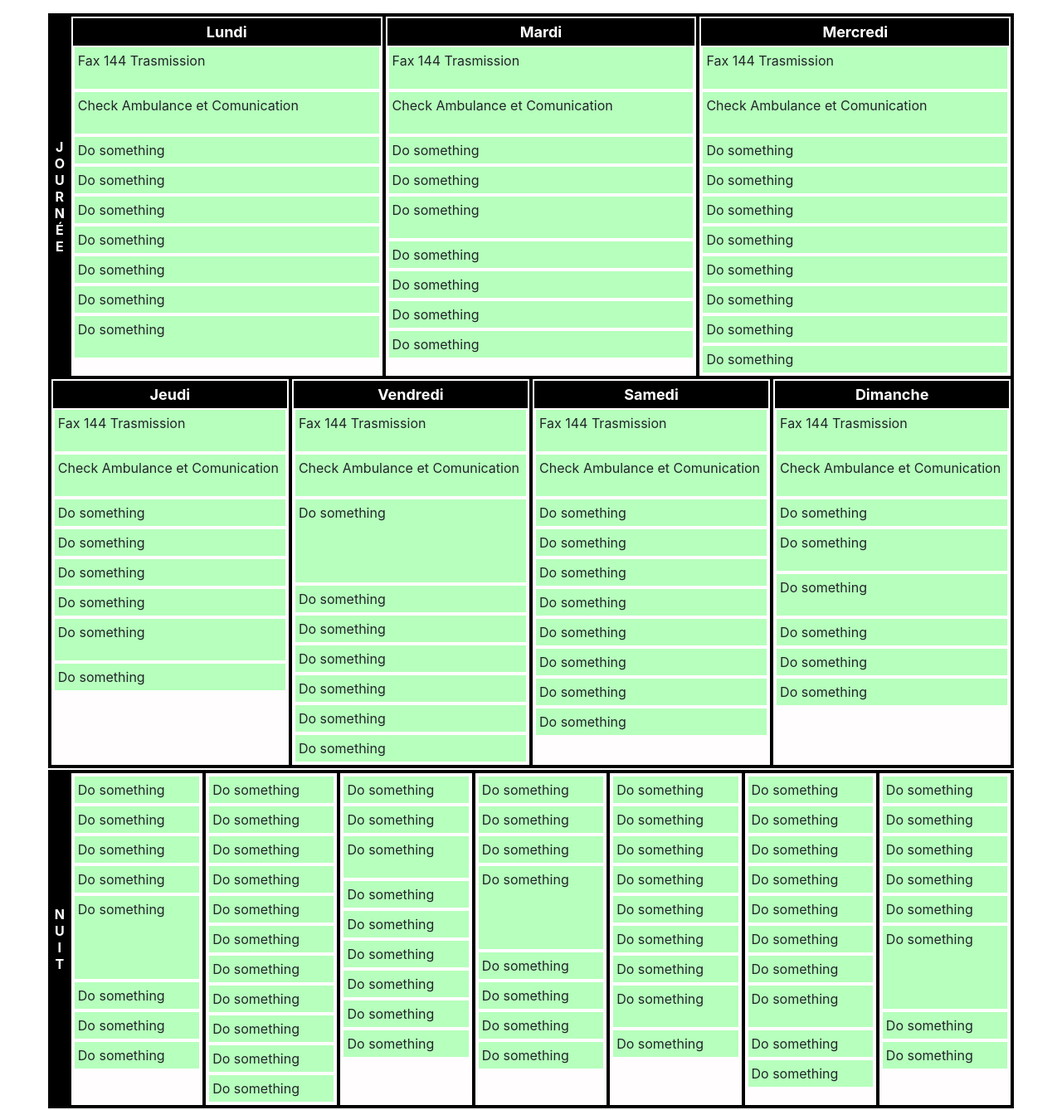
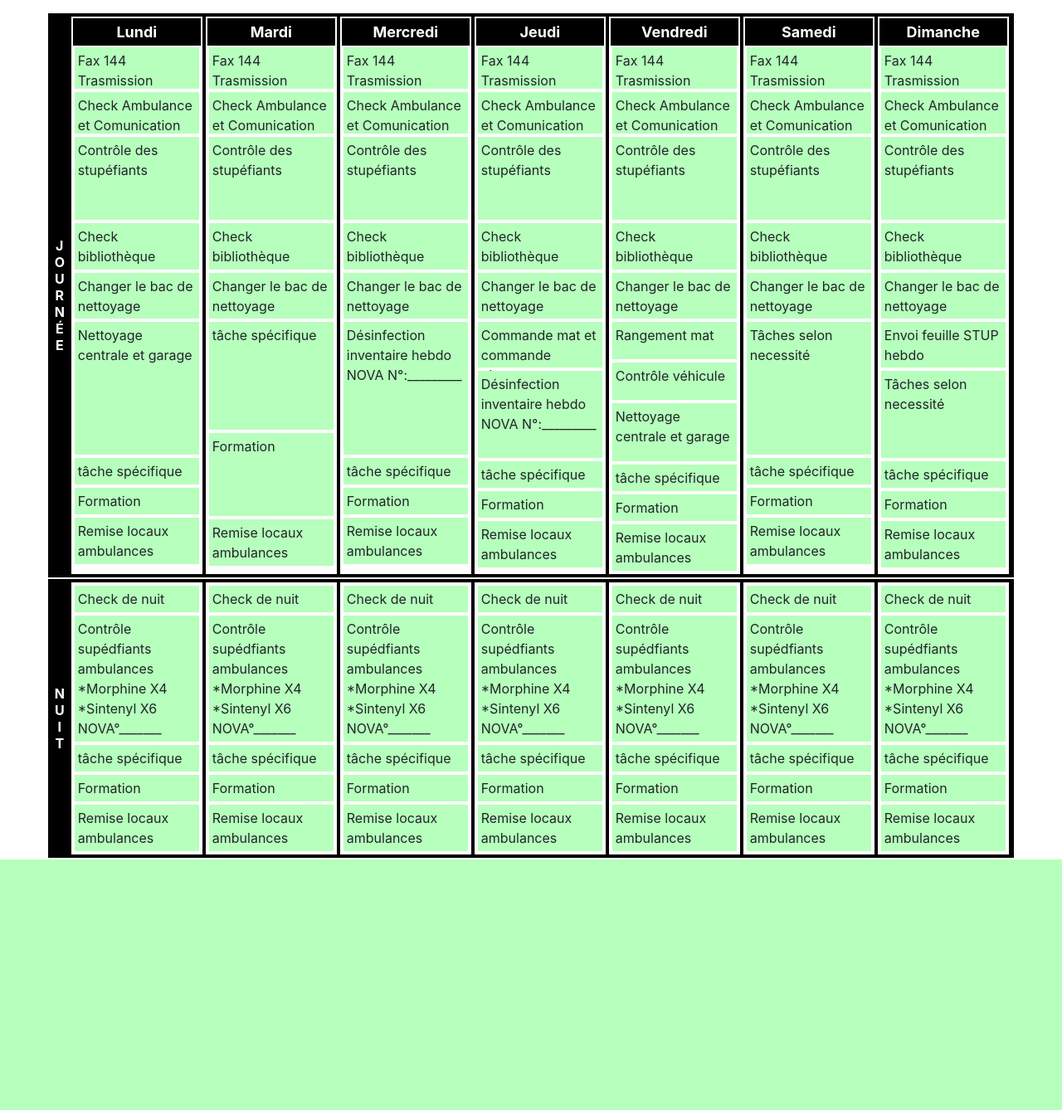
Before and after one commit to samuelroland/CSUNVB, a PHP site: page /view/todoListHome.php in a window 1280 px wide. Shown: the part 285-1623 px from the top of the page at 83% size. After the commit the page ends 1321 px from the top, so only its background shows below. Run offline with PHP 8.4, Linux system fonts and the light colour scheme; some libraries are stand-ins or nearby versions.

Commit message:
update todo liste fixe avec taches

```diff
--- a/css/styles.css
+++ b/css/styles.css
@@ -10,6 +10,7 @@
 
 .day {
     background-color: #fffdfd;
+    max-width: 158px;
     display: flex;
     flex-direction: column;
     flex-grow: 1;
@@ -38,6 +39,7 @@
     background-color: rgb(182, 255, 188);
     padding: 4px;
     margin: 2px;
+
 }
 
 .horizontal{
--- a/view/todoListHome.php
+++ b/view/todoListHome.php
@@ -29,89 +29,92 @@ $taches =['Reparer','titi','toto','tete'];
         <div class="dayheader">Lundi</div>
         <div class="hour" style="height:50px" title="Faire le fax 144">Fax 144 Trasmission</div>
         <div class="hour" style="height:50px" title="Controler les communication et si les ambulances sont prtes a partir">Check Ambulance et Comunication</div>
-        <div class="hour" title="Your text description">Do something</div>
-        <div class="hour" title="Your text description">Do something</div>
-        <div class="hour" title="Your text description">Do something</div>
-        <div class="hour" title="Your text description">Do something</div>
-        <div class="hour" title="Your text description">Do something</div>
-        <div class="hour" title="Your text description">Do something</div>
-        <div  style="height:50px" class="hour" title="Your text description">Do something</div>
+        <div class="hour" style="height:100px" title="Your text description">Contrôle des stupéfiants</div>
+        <div class="hour" title="Your text description">Check bibliothèque</div>
+        <div  style="height:55px" class="hour" title="Your text description">Changer le bac de nettoyage</div>
+        <div class="hour" style="height:160px" title="Your text description">Nettoyage centrale et garage</div>
+        <div class="hour" title="Your text description">tâche spécifique</div>
+        <div class="hour" title="Your text description">Formation</div>
+        <div class="hour" title="Your text description">Remise locaux ambulances</div>
     </div>
     <div class="day">
         <div class="dayheader">Mardi</div>
         <div class="hour" style="height:50px" title="Faire le fax 144">Fax 144 Trasmission</div>
         <div class="hour" style="height:50px" title="Controler les communication et si les ambulances sont prtes a partir">Check Ambulance et Comunication</div>
-        <div class="hour" title="Your text description">Do something</div>
-        <div class="hour" title="Your text description">Do something</div>
-        <div  style="height:50px" class="hour" title="Your text description">Do something</div>
-        <div class="hour" title="Your text description">Do something</div>
-        <div class="hour" title="Your text description">Do something</div>
-        <div class="hour" title="Your text description">Do something</div>
-        <div class="hour" title="Your text description">Do something</div>
+        <div class="hour" style="height:100px" title="Your text description">Contrôle des stupéfiants</div>
+        <div class="hour" title="Your text description">Check bibliothèque</div>
+        <div  style="height:55px" class="hour" title="Your text description">Changer le bac de nettoyage</div>
+        <div  style="height:130px" class="hour" title="Your text description">tâche spécifique</div>
+        <div style="height: 100px" class="hour" title="Your text description">Formation</div>
+        <div class="hour" title="Your text description">Remise locaux ambulances</div>
 
     </div>
     <div class="day">
         <div class="dayheader">Mercredi</div>
         <div class="hour" style="height:50px" title="Faire le fax 144">Fax 144 Trasmission</div>
         <div class="hour" style="height:50px" title="Controler les communication et si les ambulances sont prtes a partir">Check Ambulance et Comunication</div>
-        <div class="hour" title="Your text description">Do something</div>
-        <div class="hour" title="Your text description">Do something</div>
-        <div class="hour" title="Your text description">Do something</div>
-        <div class="hour" title="Your text description">Do something</div>
-        <div class="hour" title="Your text description">Do something</div>
-        <div class="hour" title="Your text description">Do something</div>
-        <div class="hour" title="Your text description">Do something</div>
-        <div class="hour" title="Your text description">Do something</div>
+        <div class="hour" style="height:100px" title="Your text description">Contrôle des stupéfiants</div>
+        <div class="hour" title="Your text description">Check bibliothèque</div>
+        <div  style="height:55px" class="hour" title="Your text description">Changer le bac de nettoyage</div>
+        <div class="hour" style="height:160px" title="Your text description">Désinfection inventaire hebdo NOVA N°:_________</div>
+        <div class="hour" title="Your text description">tâche spécifique</div>
+        <div class="hour" title="Your text description">Formation</div>
+        <div class="hour" title="Your text description">Remise locaux ambulances</div>
     </div>
     <div class="day">
         <div class="dayheader">Jeudi</div>
         <div class="hour" style="height:50px" title="Faire le fax 144">Fax 144 Trasmission</div>
         <div class="hour" style="height:50px" title="Controler les communication et si les ambulances sont prtes a partir">Check Ambulance et Comunication</div>
-        <div class="hour" title="Your text description">Do something</div>
-        <div class="hour" title="Your text description">Do something</div>
-        <div class="hour" title="Your text description">Do something</div>
-        <div class="hour" title="Your text description">Do something</div>
-        <div  style="height:50px" class="hour" title="Your text description">Do something</div>
-        <div class="hour" title="Your text description">Do something</div>
+        <div class="hour" style="height:100px" title="Your text description">Contrôle des stupéfiants</div>
+        <div class="hour" title="Your text description">Check bibliothèque</div>
+        <div  style="height:55px" class="hour" title="Your text description">Changer le bac de nettoyage</div>
+        <div  style="height:55px" class="hour" title="Your text description">Commande mat et commande pharma.</div>
+        <div class="hour" style="height:105px" title="Your text description">Désinfection inventaire hebdo NOVA N°:_________</div>
+        <div class="hour" title="Your text description">tâche spécifique</div>
+        <div class="hour" title="Your text description">Formation</div>
+        <div class="hour" title="Your text description">Remise locaux ambulances</div>
 
     </div>
     <div class="day">
         <div class="dayheader">Vendredi</div>
         <div class="hour" style="height:50px" title="Faire le fax 144">Fax 144 Trasmission</div>
         <div class="hour" style="height:50px" title="Controler les communication et si les ambulances sont prtes a partir">Check Ambulance et Comunication</div>
-        <div  style="height:100px" class="hour" title="Your text description">Do something</div>
-        <div class="hour" title="Your text description">Do something</div>
-        <div class="hour" title="Your text description">Do something</div>
-        <div class="hour" title="Your text description">Do something</div>
-        <div class="hour" title="Your text description">Do something</div>
-        <div class="hour" title="Your text description">Do something</div>
-        <div class="hour" title="Your text description">Do something</div>
+        <div class="hour" style="height:100px" title="Your text description">Contrôle des stupéfiants</div>
+        <div class="hour" title="Your text description">Check bibliothèque</div>
+        <div  style="height:55px" class="hour" title="Your text description">Changer le bac de nettoyage</div>
+        <div  style="height:45px" class="hour" title="Your text description">Rangement mat</div>
+        <div  style="height:45px" class="hour" title="Your text description">Contrôle véhicule</div>
+        <div class="hour" style="height:70px" title="Your text description">Nettoyage centrale et garage</div>
+        <div class="hour" title="Your text description">tâche spécifique</div>
+        <div class="hour" title="Your text description">Formation</div>
+        <div class="hour" title="Your text description">Remise locaux ambulances</div>
 
     </div>
     <div class="day">
         <div class="dayheader">Samedi</div>
         <div class="hour" style="height:50px" title="Faire le fax 144">Fax 144 Trasmission</div>
         <div class="hour" style="height:50px" title="Controler les communication et si les ambulances sont prtes a partir">Check Ambulance et Comunication</div>
-        <div class="hour" title="Your text description">Do something</div>
-        <div class="hour" title="Your text description">Do something</div>
-        <div class="hour" title="Your text description">Do something</div>
-        <div class="hour" title="Your text description">Do something</div>
-        <div class="hour" title="Your text description">Do something</div>
-        <div class="hour" title="Your text description">Do something</div>
-        <div class="hour" title="Your text description">Do something</div>
-        <div class="hour" title="Your text description">Do something</div>
+        <div class="hour" style="height:100px" title="Your text description">Contrôle des stupéfiants</div>
+        <div class="hour" title="Your text description">Check bibliothèque</div>
+        <div  style="height:55px" class="hour" title="Your text description">Changer le bac de nettoyage</div>
+        <div class="hour" style="height:160px" title="Your text description">Tâches selon necessité</div>
+        <div class="hour" title="Your text description">tâche spécifique</div>
+        <div class="hour" title="Your text description">Formation</div>
+        <div class="hour" title="Your text description">Remise locaux ambulances</div>
 
     </div>
     <div class="day">
         <div class="dayheader">Dimanche</div>
         <div class="hour" style="height:50px" title="Faire le fax 144">Fax 144 Trasmission</div>
         <div class="hour" style="height:50px" title="Controler les communication et si les ambulances sont prtes a partir">Check Ambulance et Comunication</div>
-        <div class="hour" title="Your text description">Do something</div>
-        <div  style="height:50px" class="hour" title="Your text description">Do something</div>
-        <div  style="height:50px" class="hour" title="Your text description">Do something</div>
-        <div class="hour" title="Your text description">Do something</div>
-        <div class="hour" title="Your text description">Do something</div>
-        <div class="hour" title="Your text description">Do something</div>
+        <div class="hour" style="height:100px" title="Your text description">Contrôle des stupéfiants</div>
+        <div class="hour" title="Your text description">Check bibliothèque</div>
+        <div  style="height:55px" class="hour" title="Your text description">Changer le bac de nettoyage</div>
+        <div class="hour"  style="height:55px" title="Your text description">Envoi feuille STUP hebdo</div>
+        <div class="hour" style="height:105px" title="Your text description">Tâches selon necessité</div>
+        <div class="hour" title="Your text description">tâche spécifique</div>
+        <div class="hour" title="Your text description">Formation</div>
+        <div class="hour" title="Your text description">Remise locaux ambulances</div>
 
     </div>
 
@@ -122,97 +125,81 @@ $taches =['Reparer','titi','toto','tete'];
     <div class="horizontal nuitcolor"> <span style="font-weight: bold">NUIT</span> </div>
     <div class="day">
 
-        <div class="hour" title="Your text description">Do something</div>
-        <div class="hour" title="Your text description">Do something</div>
-        <div class="hour" title="Your text description">Do something</div>
-        <div class="hour" title="Your text description">Do something</div>
-        <div  style="height:100px" class="hour" title="Your text description">Do something</div>
-        <div class="hour" title="Your text description">Do something</div>
-        <div class="hour" title="Your text description">Do something</div>
-        <div class="hour" title="Your text description">Do something</div>
-
-    </div>
-    <div class="day">
-
-        <div class="hour" title="Your text description">Do something</div>
-        <div class="hour" title="Your text description">Do something</div>
-        <div class="hour" title="Your text description">Do something</div>
-        <div class="hour" title="Your text description">Do something</div>
-        <div class="hour" title="Your text description">Do something</div>
-        <div class="hour" title="Your text description">Do something</div>
-        <div class="hour" title="Your text description">Do something</div>
-        <div class="hour" title="Your text description">Do something</div>
-        <div class="hour" title="Your text description">Do something</div>
-        <div class="hour" title="Your text description">Do something</div>
-        <div class="hour" title="Your text description">Do something</div>
-
-    </div>
-    <div class="day">
-
-        <div class="hour" title="Your text description">Do something</div>
-        <div class="hour" title="Your text description">Do something</div>
-        <div  style="height:50px" class="hour" title="Your text description">Do something</div>
-        <div class="hour" title="Your text description">Do something</div>
-        <div class="hour" title="Your text description">Do something</div>
-        <div class="hour" title="Your text description">Do something</div>
-        <div class="hour" title="Your text description">Do something</div>
-        <div class="hour" title="Your text description">Do something</div>
-        <div class="hour" title="Your text description">Do something</div>
+        <div class="hour" title="Your text description">Check de nuit</div>
+        <div class="hour" title="Your text description">Contrôle supédfiants ambulances
+        *Morphine X4 *Sintenyl X6 NOVA°_______</div>
+        <div class="hour" title="Your text description">tâche spécifique</div>
+        <div class="hour" title="Your text description">Formation</div>
+        <div class="hour" title="Your text description">Remise locaux ambulances</div>
 
 
     </div>
     <div class="day">
 
-        <div class="hour" title="Your text description">Do something</div>
-        <div class="hour" title="Your text description">Do something</div>
-        <div class="hour" title="Your text description">Do something</div>
-        <div  style="height:100px" class="hour" title="Your text description">Do something</div>
-        <div class="hour" title="Your text description">Do something</div>
-        <div class="hour" title="Your text description">Do something</div>
-        <div class="hour" title="Your text description">Do something</div>
-        <div class="hour" title="Your text description">Do something</div>
+        <div class="hour" title="Your text description">Check de nuit</div>
+        <div class="hour" title="Your text description">Contrôle supédfiants ambulances
+            *Morphine X4 *Sintenyl X6 NOVA°_______</div>
+        <div class="hour" title="Your text description">tâche spécifique</div>
+        <div class="hour" title="Your text description">Formation</div>
+        <div class="hour" title="Your text description">Remise locaux ambulances</div>
+
+
+    </div>
+    <div class="day">
+
+        <div class="hour" title="Your text description">Check de nuit</div>
+        <div class="hour" title="Your text description">Contrôle supédfiants ambulances
+            *Morphine X4 *Sintenyl X6 NOVA°_______</div>
+        <div class="hour" title="Your text description">tâche spécifique</div>
+        <div class="hour" title="Your text description">Formation</div>
+        <div class="hour" title="Your text description">Remise locaux ambulances</div>
+
+
+
+    </div>
+    <div class="day">
+
+        <div class="hour" title="Your text description">Check de nuit</div>
+        <div class="hour" title="Your text description">Contrôle supédfiants ambulances
+            *Morphine X4 *Sintenyl X6 NOVA°_______</div>
+        <div class="hour" title="Your text description">tâche spécifique</div>
+        <div class="hour" title="Your text description">Formation</div>
+        <div class="hour" title="Your text description">Remise locaux ambulances</div>
+
 
 
     </div>
     <div class="day">
 
 
-        <div class="hour" title="Your text description">Do something</div>
-        <div class="hour" title="Your text description">Do something</div>
-        <div class="hour" title="Your text description">Do something</div>
-        <div class="hour" title="Your text description">Do something</div>
-        <div class="hour" title="Your text description">Do something</div>
-        <div class="hour" title="Your text description">Do something</div>
+        <div class="hour" title="Your text description">Check de nuit</div>
+        <div class="hour" title="Your text description">Contrôle supédfiants ambulances
+            *Morphine X4 *Sintenyl X6 NOVA°_______</div>
+        <div class="hour" title="Your text description">tâche spécifique</div>
+        <div class="hour" title="Your text description">Formation</div>
+        <div class="hour" title="Your text description">Remise locaux ambulances</div>
 
-        <div class="hour" title="Your text description">Do something</div>
-        <div  style="height:50px" class="hour" title="Your text description">Do something</div>
-        <div class="hour" title="Your text description">Do something</div>
     </div>
     <div class="day">
 
-        <div class="hour" title="Your text description">Do something</div>
-        <div class="hour" title="Your text description">Do something</div>
-        <div class="hour" title="Your text description">Do something</div>
-        <div class="hour" title="Your text description">Do something</div>
-        <div class="hour" title="Your text description">Do something</div>
-        <div class="hour" title="Your text description">Do something</div>
-        <div class="hour" title="Your text description">Do something</div>
-        <div  style="height:50px" class="hour" title="Your text description">Do something</div>
-        <div class="hour" title="Your text description">Do something</div>
-        <div class="hour" title="Your text description">Do something</div>
+        <div class="hour" title="Your text description">Check de nuit</div>
+        <div class="hour" title="Your text description">Contrôle supédfiants ambulances
+            *Morphine X4 *Sintenyl X6 NOVA°_______</div>
+        <div class="hour" title="Your text description">tâche spécifique</div>
+        <div class="hour" title="Your text description">Formation</div>
+        <div class="hour" title="Your text description">Remise locaux ambulances</div>
+
 
 
     </div>
     <div class="day">
 
-        <div class="hour" title="Your text description">Do something</div>
-        <div class="hour" title="Your text description">Do something</div>
-        <div class="hour" title="Your text description">Do something</div>
-        <div class="hour" title="Your text description">Do something</div>
-        <div class="hour" title="Your text description">Do something</div>
-        <div  style="height:100px" class="hour" title="Your text description">Do something</div>
-        <div class="hour" title="Your text description">Do something</div>
-        <div class="hour" title="Your text description">Do something</div>
+        <div class="hour" title="Your text description">Check de nuit</div>
+        <div class="hour" title="Your text description">Contrôle supédfiants ambulances
+            *Morphine X4 *Sintenyl X6 NOVA°_______</div>
+        <div class="hour" title="Your text description">tâche spécifique</div>
+        <div class="hour" title="Your text description">Formation</div>
+        <div class="hour" title="Your text description">Remise locaux ambulances</div>
 
     </div>
 </div>
```
